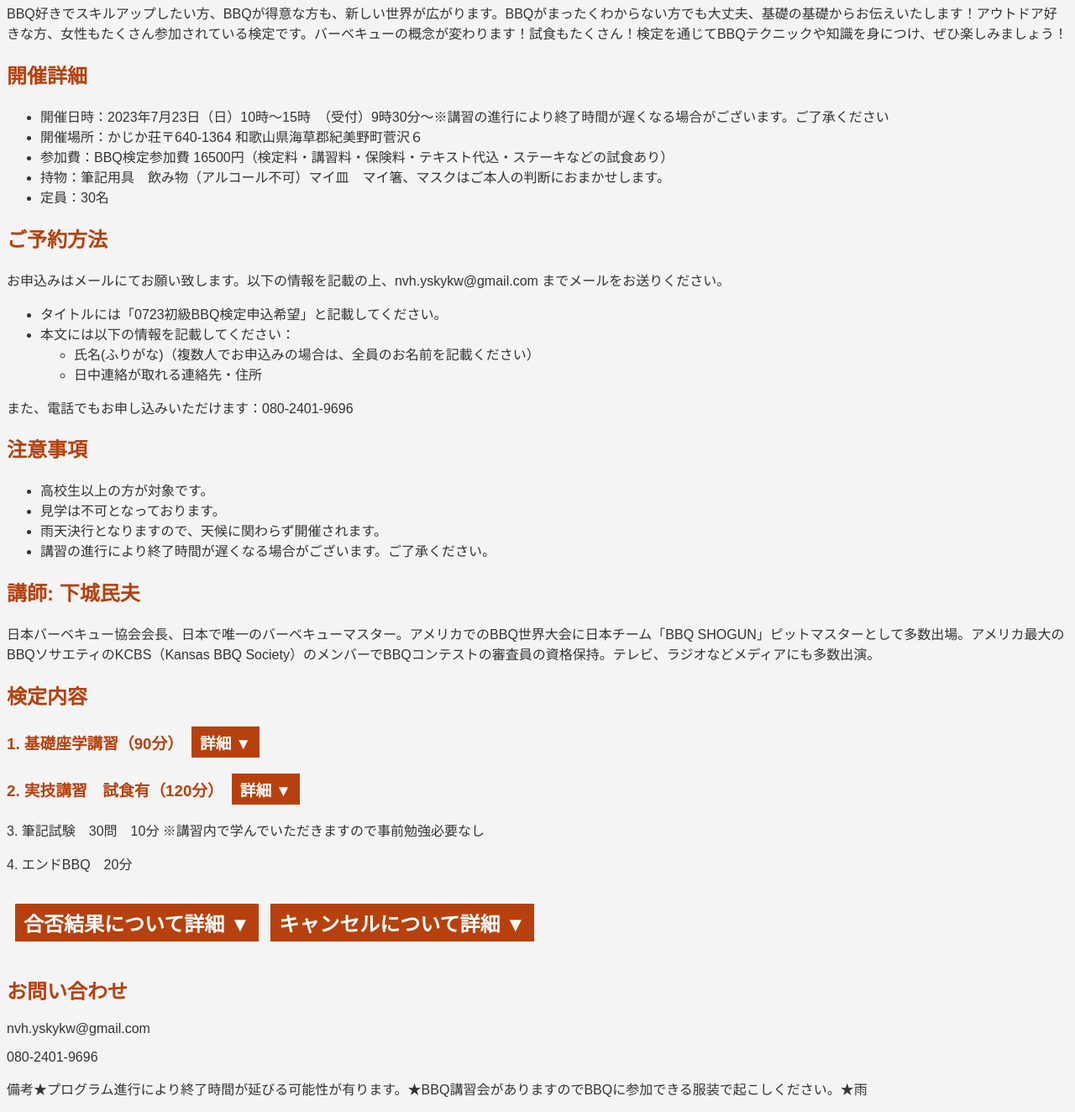
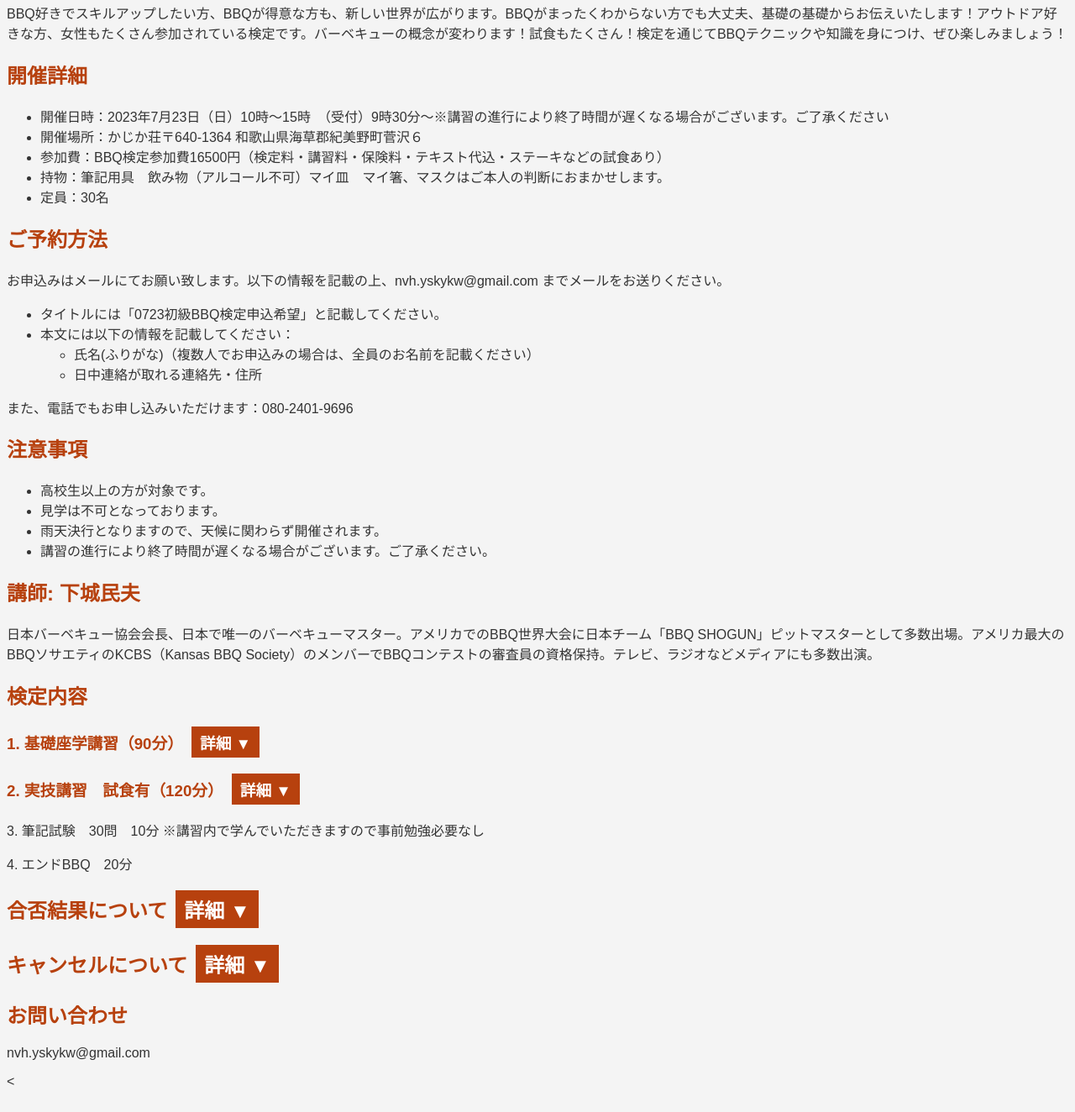
Before and after one commit to nikunoiseya/www., a plain HTML site: page index.html in a window 1280 px wide. Shown: the part 406-1730 px from the top of the page at 84% size. Drawn offline with Linux system fonts and the light colour scheme.

Commit message:
Update index.html
iseya8

```diff
--- a/index.html
+++ b/index.html
@@ -46,7 +46,7 @@
     <ul>
         <li>開催日時：2023年7月23日（日）10時～15時　（受付）9時30分～※講習の進行により終了時間が遅くなる場合がございます。ご了承ください</li>
         <li>開催場所：かじか荘〒640-1364 和歌山県海草郡紀美野町菅沢６</li>
-        <li>参加費：BBQ検定参加費 16500円（検定料・講習料・保険料・テキスト代込・ステーキなどの試食あり）</li>
+        <li>参加費：BBQ検定参加費16500円（検定料・講習料・保険料・テキスト代込・ステーキなどの試食あり）</li>
         <li>持物：筆記用具　飲み物（アルコール不可）マイ皿　マイ箸、マスクはご本人の判断におまかせします。</li>
         <li>定員：30名</li>
     </ul>
@@ -103,16 +103,16 @@
     </div>
     <p>3. 筆記試験　30問　10分 ※講習内で学んでいただきますので事前勉強必要なし</p>
     <p>4. エンドBBQ　20分</p>
-    <h2 id="content3-button" class="toggle" onclick="toggleContent('content3')">合否結果について詳細<span> ▼</span></h2>
+    <h2>合否結果について<span id="content3-button" class="toggle" onclick="toggleContent('content3')">詳細 ▼</span></h2>
     <div id="content3" class="content">
         <p>合否結果は郵送でお届けします。</p>
         <p>合格者対象に希望者は「日本バーベキュー協会BBQインストラクター」に認定します。</p>
         <p>BBQ検定に合格された方限定で、日本バーベキュー協会　認定BBQインストラクター登録が可能になります。</p>
-        <p>初級 BBQ インストラクタ ー 登録費 別途 3300円（ 税込み・ 初回年会費免除）</p>
+        <p>初級 BBQ インストラクタ ー 登録費 別途 3300 円（ 税込み・ 初回年会費免除）</p>
         <p>※初年度年会費検定試験合格後インストラクターご登録いただいた方には、BBQ検定に合格したことが認定され、 「BBQインストラクター」であることを証明する認定証とIDカードが日本バーベキュー協会より発行されます（一ヶ月後）</p>
         <p>※公認「BBQインストラクター」は、中級BBQインストラクターの受検資格、日本バーベキュー協会開催イベント優先参加、認定バッジやインストラクターグッズなど日本バーベキュー協会限定グッズの購入も可能になります。</p>
     </div>
-    <h2 id="content4-button" class="toggle" onclick="toggleContent('content4')">キャンセルについて詳細<span> ▼</span></h2>
+    <h2>キャンセルについて<span id="content4-button" class="toggle" onclick="toggleContent('content4')">詳細 ▼</span></h2>
     <div id="content4" class="content">
         <ul>
             <li>開催日の7日前より30%</li>
@@ -123,5 +123,4 @@
     </div>
     <h2>お問い合わせ</h2>
     <p>nvh.yskykw@gmail.com</p>
-    <p>080-2401-9696</p>
-    <p>備考★プログラム進行により終了時間が延びる可能性が有ります。★BBQ講習会がありますのでBBQに参加できる服装で起こしください。★雨
+    <
```
